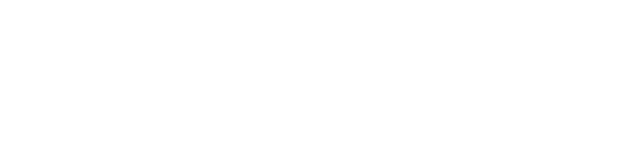
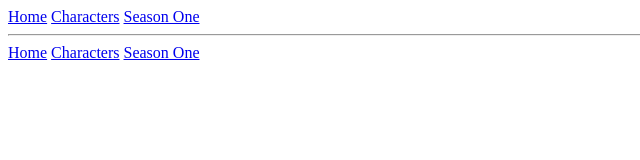
Before and after one commit to knapptime9/star-writing-html, a plain HTML site: page season_one.html in a window 1280 px wide. Shown: the whole page, without its empty margins (0-640 px from the left). Drawn offline with Linux system fonts and the light colour scheme.

Commit message:
index.html complete, begin characters.html

```diff
--- a/season_one.html
+++ b/season_one.html
@@ -4,7 +4,24 @@
 
     </head>
     <body>
+      <a href="index.html"> Home</a>
+      <a href="characters.html"> Characters</a>
+      <a href="season_one.html"> Season One</a>
 
+
+
+
+
+
+
+
+
+
+      <hr>
+
+      <a href="index.html"> Home</a>
+      <a href="characters.html"> Characters</a>
+      <a href="season_one.html"> Season One</a>
 
     </body>
 </html>
```
Also changed, not shown: characters.html (+16 -0 lines), index.html (+1 -1 lines).
